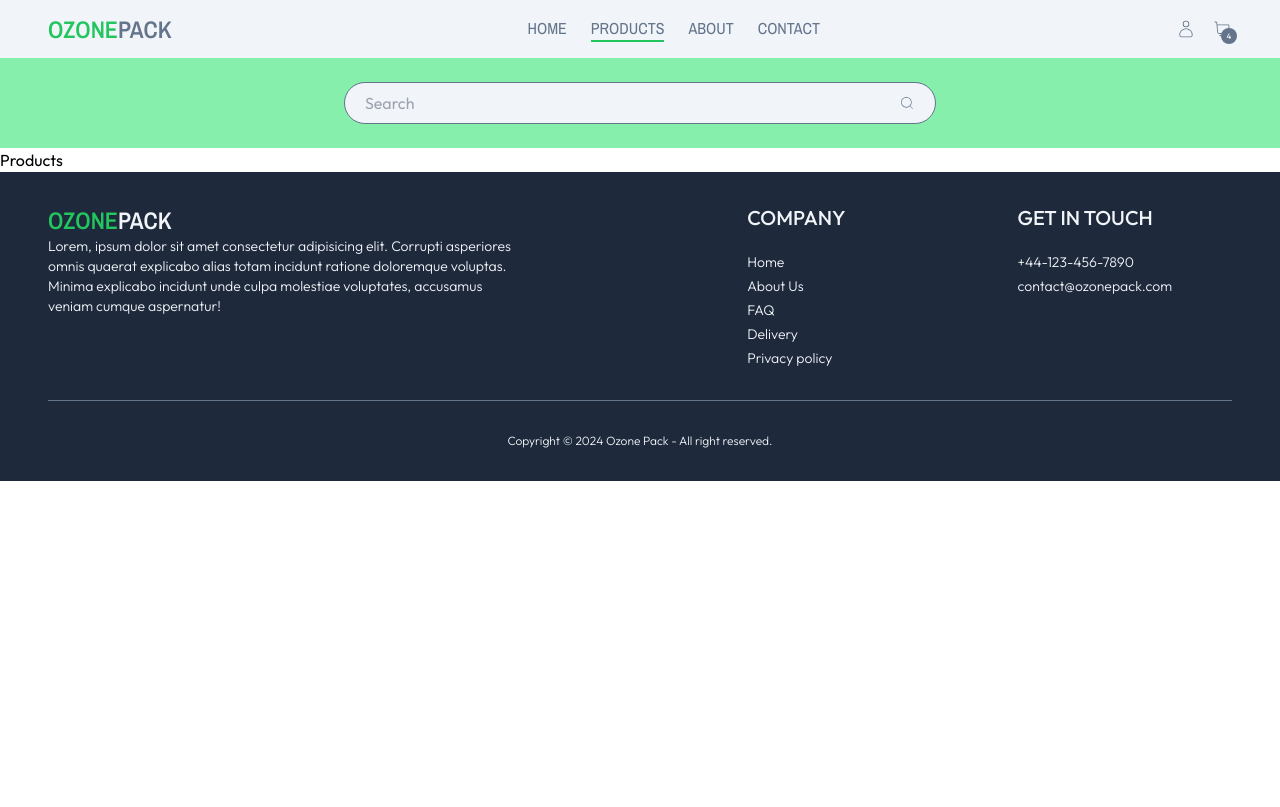
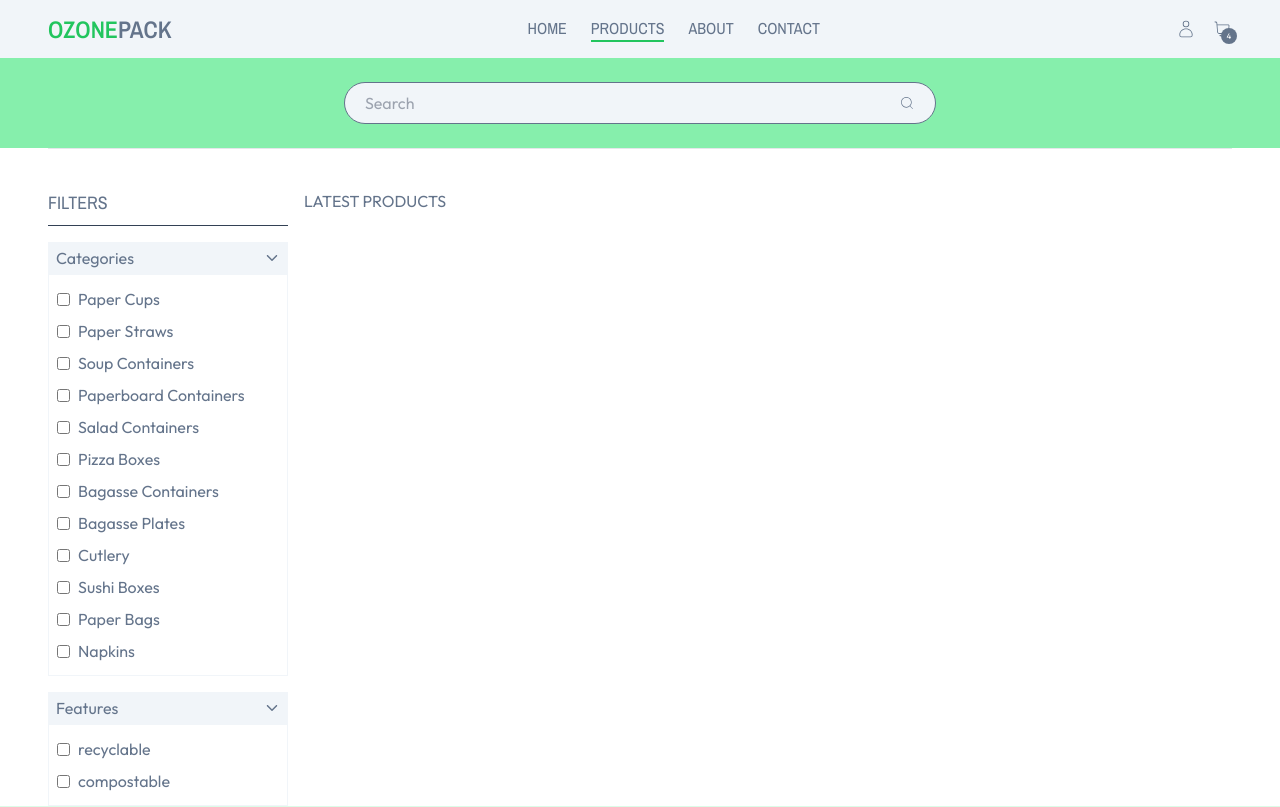
Before and after one commit to CristianAlexa/ozonepack, a React (Vite) app: page /products in a window 1280 px wide. Shown: the top 807 px of the page. Built offline with nearby package versions, Linux system fonts and the light colour scheme.

Commit message:
filter block added

```diff
--- a/src/assets/data.js
+++ b/src/assets/data.js
@@ -44,18 +44,18 @@ import imgE60122 from "./img/E60122.png";
 import imgE60124 from "./img/E60124.png";
 
 export const categories = [
-  { _id: "c001", name: "Paper Cups" },
-  { _id: "c002", name: "Bagasse Plates" },
-  { _id: "c003", name: "Paperboard Containers" },
-  { _id: "c004", name: "Pizza Boxes" },
-  { _id: "c005", name: "Soup Containers" },
-  { _id: "c006", name: "Bagasse Containers" },
-  { _id: "c007", name: "Paper Straws" },
-  { _id: "c008", name: "Salad Containers" },
-  { _id: "c009", name: "Sushi Boxes" },
-  { _id: "c010", name: "Cutlery" },
-  { _id: "c011", name: "Paper Bags" },
-  { _id: "c012", name: "Napkins" },
+  "Paper Cups",
+  "Bagasse Plates",
+  "Paperboard Containers",
+  "Pizza Boxes",
+  "Soup Containers",
+  "Bagasse Containers",
+  "Paper Straws",
+  "Salad Containers",
+  "Sushi Boxes",
+  "Cutlery",
+  "Paper Bags",
+  "Napkins",
 ];
 
 export const productFeatures = ["recyclable", "compostable"];
@@ -67,7 +67,7 @@ export const products = [
     name: "8oz Kraft Ripple Cup",
     color: "Kraft",
     caseQty: "500",
-    category: "c001",
+    category: "Paper Cups",
     feature: "recyclable",
     isOnSale: false,
     dateAdded: 1704412800000,
@@ -82,7 +82,7 @@ export const products = [
     name: "12oz Kraft Ripple Cup",
     color: "Kraft",
     caseQty: "500",
-    category: "c001",
+    category: "Paper Cups",
     feature: "recyclable",
     isOnSale: false,
     dateAdded: 1704413800000,
@@ -97,7 +97,7 @@ export const products = [
     name: "12oz Ripple Cup Black S Shape",
     color: "Black",
     caseQty: "500",
-    category: "c001",
+    category: "Paper Cups",
     feature: "recyclable",
     isOnSale: false,
     dateAdded: 1704422800000,
@@ -112,7 +112,7 @@ export const products = [
     name: "4oz Single Wall Paper Cup White",
     color: "White",
     caseQty: "1000",
-    category: "c001",
+    category: "Paper Cups",
     feature: "compostable",
     isOnSale: false,
     dateAdded: 1704412830000,
@@ -127,7 +127,7 @@ export const products = [
     name: "12oz Compostable Double Wall Paper Cup Generic White",
     color: "White",
     caseQty: "1000",
-    category: "c001",
+    category: "Paper Cups",
     feature: "compostable",
     isOnSale: false,
     dateAdded: 1704414800000,
@@ -142,7 +142,7 @@ export const products = [
     name: "Compostable PAPER Straw 200x6mm White/Red",
     color: "White/Red",
     caseQty: "1000",
-    category: "c007",
+    category: "Paper Straws",
     feature: "compostable",
     isOnSale: false,
     dateAdded: 1704412805000,
@@ -157,7 +157,7 @@ export const products = [
     name: "Bubble Tea Bamboo Paper Straw",
     color: "Mixed",
     caseQty: "100",
-    category: "c007",
+    category: "Paper Straws",
     feature: "recyclable",
     isOnSale: false,
     dateAdded: 1704462800000,
@@ -172,7 +172,7 @@ export const products = [
     name: "6-8oz  Lid For Paper Cup Black",
     color: "Black",
     caseQty: "1000",
-    category: "c001",
+    category: "Paper Cups",
     feature: "recyclable",
     isOnSale: false,
     dateAdded: 1704712800000,
@@ -187,7 +187,7 @@ export const products = [
     name: "10-20oz  Lid For Paper Cup Black",
     color: "Black",
     caseQty: "1000",
-    category: "c001",
+    category: "Paper Cups",
     feature: "recyclable",
     isOnSale: false,
     dateAdded: 1704412800800,
@@ -202,7 +202,7 @@ export const products = [
     name: "8-12oz Paperboard Vented Lid for Soup Container Kraft",
     color: "Kraft",
     caseQty: "500",
-    category: "c005",
+    category: "Soup Containers",
     feature: "recyclable",
     isOnSale: false,
     dateAdded: 1704412809000,
@@ -217,7 +217,7 @@ export const products = [
     name: "16oz Paperboard Vented Lid for Soup Container Kraft",
     color: "Kraft",
     caseQty: "500",
-    category: "c005",
+    category: "Soup Containers",
     feature: "recyclable",
     isOnSale: false,
     dateAdded: 1704562800000,
@@ -232,7 +232,7 @@ export const products = [
     name: "12oz Soup Container Kraft",
     color: "Kraft",
     caseQty: "500",
-    category: "c005",
+    category: "Soup Containers",
     feature: "recyclable",
     isOnSale: false,
     dateAdded: 1704415800000,
@@ -247,7 +247,7 @@ export const products = [
     name: "16oz Soup Container Kraft",
     color: "Kraft",
     caseQty: "500",
-    category: "c005",
+    category: "Soup Containers",
     feature: "recyclable",
     isOnSale: false,
     dateAdded: 1704412700000,
@@ -262,7 +262,7 @@ export const products = [
     name: "Disposable Paperboard Food Boxes #1 White",
     color: "White",
     caseQty: "500",
-    category: "c003",
+    category: "Paperboard Containers",
     feature: "recyclable",
     isOnSale: false,
     dateAdded: 1704422800000,
@@ -277,7 +277,7 @@ export const products = [
     name: "Disposable Paperboard Food Boxes #8 White",
     color: "White",
     caseQty: "250",
-    category: "c003",
+    category: "Paperboard Containers",
     feature: "recyclable",
     isOnSale: false,
     dateAdded: 1704412880000,
@@ -292,7 +292,7 @@ export const products = [
     name: "Compostable Paperboard Food Boxes #1 Kraft",
     color: "Kraft",
     caseQty: "450",
-    category: "c003",
+    category: "Paperboard Containers",
     feature: "compostable",
     isOnSale: true,
     dateAdded: 1704412900000,
@@ -307,7 +307,7 @@ export const products = [
     name: "Compostable Paperboard Food Boxes #8 Kraft",
     color: "Kraft",
     caseQty: "300",
-    category: "c003",
+    category: "Paperboard Containers",
     feature: "compostable",
     isOnSale: false,
     dateAdded: 1704419800000,
@@ -322,7 +322,7 @@ export const products = [
     name: "Small Salad Container with Window Kraft",
     color: "Kraft",
     caseQty: "200",
-    category: "c008",
+    category: "Salad Containers",
     feature: "recyclable",
     isOnSale: false,
     dateAdded: 1704442800000,
@@ -337,7 +337,7 @@ export const products = [
     name: "Medium Salad Container with Window Kraft",
     color: "Kraft",
     caseQty: "200",
-    category: "c008",
+    category: "Salad Containers",
     feature: "recyclable",
     isOnSale: false,
     dateAdded: 1704412500000,
@@ -352,7 +352,7 @@ export const products = [
     name: "Large Salad Container with Window Kraft",
     color: "Kraft",
     caseQty: "200",
-    category: "c008",
+    category: "Salad Containers",
     feature: "recyclable",
     isOnSale: false,
     dateAdded: 1704412860000,
@@ -367,7 +367,7 @@ export const products = [
     name: "Takeaway Pizza Boxes 9 inch Kraft",
     color: "Kraft",
     caseQty: "100",
-    category: "c004",
+    category: "Pizza Boxes",
     feature: "recyclable",
     isOnSale: false,
     dateAdded: 1704412807000,
@@ -382,7 +382,7 @@ export const products = [
     name: "Takeaway Pizza Boxes 12 inch Kraft",
     color: "Kraft",
     caseQty: "100",
-    category: "c004",
+    category: "Pizza Boxes",
     feature: "recyclable",
     isOnSale: false,
     dateAdded: 1704412808000,
@@ -397,7 +397,7 @@ export const products = [
     name: "Takeaway Pizza Boxes 14 inch Kraft",
     color: "Kraft",
     caseQty: "50",
-    category: "c004",
+    category: "Pizza Boxes",
     feature: "recyclable",
     isOnSale: true,
     dateAdded: 1704412800800,
@@ -412,7 +412,7 @@ export const products = [
     name: "Bagasse Compostable Burger Boxes Small White",
     color: "White",
     caseQty: "500",
-    category: "6",
+    category: "Bagasse Containers",
     feature: "compostable",
     isOnSale: false,
     dateAdded: 1704419800000,
@@ -427,7 +427,7 @@ export const products = [
     name: "Bagasse Compostable Food Boxes 7x5 inch White",
     color: "White",
     caseQty: "250",
-    category: "c006",
+    category: "Bagasse Containers",
     feature: "compostable",
     isOnSale: false,
     dateAdded: 1704419000000,
@@ -442,7 +442,7 @@ export const products = [
     name: "Bagasse Compostable Lunch Box 9x6 inch White",
     color: "White",
     caseQty: "250",
-    category: "c006",
+    category: "Bagasse Containers",
     feature: "compostable",
     isOnSale: true,
     dateAdded: 1704412803300,
@@ -457,7 +457,7 @@ export const products = [
     name: "Compostable 3 compartments Hinged Bagasse Box 9x9 inch",
     color: "White",
     caseQty: "200",
-    category: "c006",
+    category: "Bagasse Containers",
     feature: "compostable",
     isOnSale: false,
     dateAdded: 1704412440000,
@@ -472,7 +472,7 @@ export const products = [
     name: "Compostable Round Bagasse Plate 7 inch White",
     color: "White",
     caseQty: "1000",
-    category: "c002",
+    category: "Bagasse Plates",
     feature: "compostable",
     isOnSale: true,
     dateAdded: 1704415500000,
@@ -487,7 +487,7 @@ export const products = [
     name: "Compostable Round Bagasse Plate 9 inch White",
     color: "White",
     caseQty: "500",
-    category: "c002",
+    category: "Bagasse Plates",
     feature: "compostable",
     isOnSale: false,
     dateAdded: 1704466800000,
@@ -502,7 +502,7 @@ export const products = [
     name: "Compostable Square Bagasse Plate 20x20cm White",
     color: "White",
     caseQty: "500",
-    category: "c002",
+    category: "Bagasse Plates",
     feature: "compostable",
     isOnSale: false,
     dateAdded: 1704477800000,
@@ -517,7 +517,7 @@ export const products = [
     name: "Compostable Square Bagasse Plate 26x26cm White",
     color: "White",
     caseQty: "250",
-    category: "c002",
+    category: "Bagasse Plates",
     feature: "compostable",
     isOnSale: false,
     dateAdded: 1704412880000,
@@ -532,7 +532,7 @@ export const products = [
     name: "Bamboo Knife",
     color: "Natural",
     caseQty: "500",
-    category: "c010",
+    category: "Cutlery",
     feature: "recyclable",
     isOnSale: false,
     dateAdded: 1704499800000,
@@ -547,7 +547,7 @@ export const products = [
     name: "Bamboo Fork",
     color: "Natural",
     caseQty: "500",
-    category: "c010",
+    category: "Cutlery",
     feature: "recyclable",
     isOnSale: false,
     dateAdded: 1704433300000,
@@ -562,7 +562,7 @@ export const products = [
     name: "Bamboo Spoon",
     color: "Natural",
     caseQty: "500",
-    category: "c010",
+    category: "Cutlery",
     feature: "recyclable",
     isOnSale: false,
     dateAdded: 1704414440000,
@@ -577,7 +577,7 @@ export const products = [
     name: "Bamboo Chopsticks Individually Wrapped 230mm",
     color: "Natural",
     caseQty: "1000",
-    category: "c010",
+    category: "Cutlery",
     feature: "compostable",
     isOnSale: false,
     dateAdded: 1704552800000,
@@ -592,7 +592,7 @@ export const products = [
     name: "Sushi Box Paperboard with Window Small WHITE",
     color: "White",
     caseQty: "250",
-    category: "c009",
+    category: "Sushi Boxes",
     feature: "recyclable",
     isOnSale: false,
     dateAdded: 1704662800000,
@@ -607,7 +607,7 @@ export const products = [
     name: "Sushi Box Paperboard with Window Medium WHITE",
     color: "White",
     caseQty: "250",
-    category: "c009",
+    category: "Sushi Boxes",
     feature: "recyclable",
     isOnSale: true,
     dateAdded: 1704412846000,
@@ -622,7 +622,7 @@ export const products = [
     name: "Sushi Box Paperboard with Window Large WHITE",
     color: "White",
     caseQty: "250",
-    category: "c009",
+    category: "Sushi Boxes",
     feature: "recyclable",
     isOnSale: false,
     dateAdded: 1704435800000,
@@ -637,7 +637,7 @@ export const products = [
     name: "Large SOS Paper Bag Kraft",
     color: "Kraft",
     caseQty: "250",
-    category: "c011",
+    category: "Paper Bags",
     feature: "recyclable",
     isOnSale: true,
     dateAdded: 1704415700000,
@@ -652,7 +652,7 @@ export const products = [
     name: "Small SOS Paper Bag Kraft",
     color: "Kraft",
     caseQty: "250",
-    category: "c011",
+    category: "Paper Bags",
     feature: "recyclable",
     isOnSale: true,
     dateAdded: 1704425800000,
@@ -667,7 +667,7 @@ export const products = [
     name: "2 Ply 25cm Cocktail Napkin Black",
     color: "Black",
     caseQty: "2000",
-    category: "c012",
+    category: "Napkins",
     feature: "recyclable",
     isOnSale: false,
     dateAdded: 1704358800000,
@@ -682,7 +682,7 @@ export const products = [
     name: "2 Ply 25cm Cocktail Napkin Kraft",
     color: "Kraft",
     caseQty: "2000",
-    category: "c012",
+    category: "Napkins",
     feature: "recyclable",
     isOnSale: true,
     dateAdded: 1704432800000,
@@ -697,7 +697,7 @@ export const products = [
     name: "2 Ply 25cm Cocktail Napkin White",
     color: "White",
     caseQty: "2000",
-    category: "c012",
+    category: "Napkins",
     feature: "recyclable",
     isOnSale: true,
     dateAdded: 1704745800000,
@@ -712,7 +712,7 @@ export const products = [
     name: "Medium SOS Paper Bag Kraft",
     color: "Kraft",
     caseQty: "250",
-    category: "c011",
+    category: "Paper Bags",
     feature: "recyclable",
     isOnSale: true,
     dateAdded: 1704469200000,
--- /dev/null
+++ b/src/components/FilterBlock.jsx
@@ -0,0 +1,24 @@
+import { IoIosArrowDown } from "react-icons/io";
+
+const FilterBlock = ({ itemList, title }) => {
+  return (
+    <section className="w-full">
+      <div className="flex justify-between items-center px-2 py-1 bg-slate-100">
+        <span>{title}</span>
+        <span className="cursor-pointer">
+          <IoIosArrowDown />
+        </span>
+      </div>
+      <div className="p-2 border border-slate-100">
+        {itemList.map((item, index) => (
+          <div key={index} className="flex gap-2 items-center py-1">
+            <input name={item} type="checkbox" value={item} />
+            <span>{item}</span>
+          </div>
+        ))}
+      </div>
+    </section>
+  );
+};
+
+export default FilterBlock;
--- a/src/pages/Products.jsx
+++ b/src/pages/Products.jsx
@@ -1,5 +1,54 @@
+import { useContext, useEffect, useState } from "react";
+import Section from "../components/Section";
+import SubscribeBlock from "../components/SubscribeBlock/SubscribeBlock";
+
+import { OzoneContext } from "../context/OzoneContext";
+// icons
+import { IoIosArrowDown } from "react-icons/io";
+import FilterBlock from "../components/FilterBlock";
+
 const Products = () => {
-  return <div>Products</div>;
+  const { products } = useContext(OzoneContext);
+  const [displayedProducts, setDisplayedProducts] = useState(products);
+  const [displayedCateg, setdisplayedCateg] = useState([]);
+  const [displayedFeatures, setdisplayedFeatures] = useState([]);
+
+  useEffect(() => {
+    const categories = [
+      ...new Set(displayedProducts.map((prod) => prod.category)),
+    ];
+    const features = [
+      ...new Set(displayedProducts.map((prod) => prod.feature)),
+    ];
+    setdisplayedCateg(categories);
+    setdisplayedFeatures(features);
+  }, [displayedProducts]);
+  return (
+    <>
+      <Section>
+        <div className="flex flex-col sm:flex-row gap-4 pt-10 border-t">
+          {/* Left section - filters */}
+          <div className="flex flex-col gap-4 min-w-60 ">
+            <div className="w-full text-lg archivo pb-2  border-b border-slate-700">
+              FILTERS
+            </div>
+            {displayedCateg && (
+              <FilterBlock itemList={displayedCateg} title={"Categories"} />
+            )}
+            {displayedFeatures && (
+              <FilterBlock itemList={displayedFeatures} title={"Features"} />
+            )}
+          </div>
+          {/* Right section - display products */}
+          <div>LATEST PRODUCTS</div>
+        </div>
+      </Section>
+
+      <Section bgColor={"bg-green-100"}>
+        <SubscribeBlock />
+      </Section>
+    </>
+  );
 };
 
 export default Products;
```
